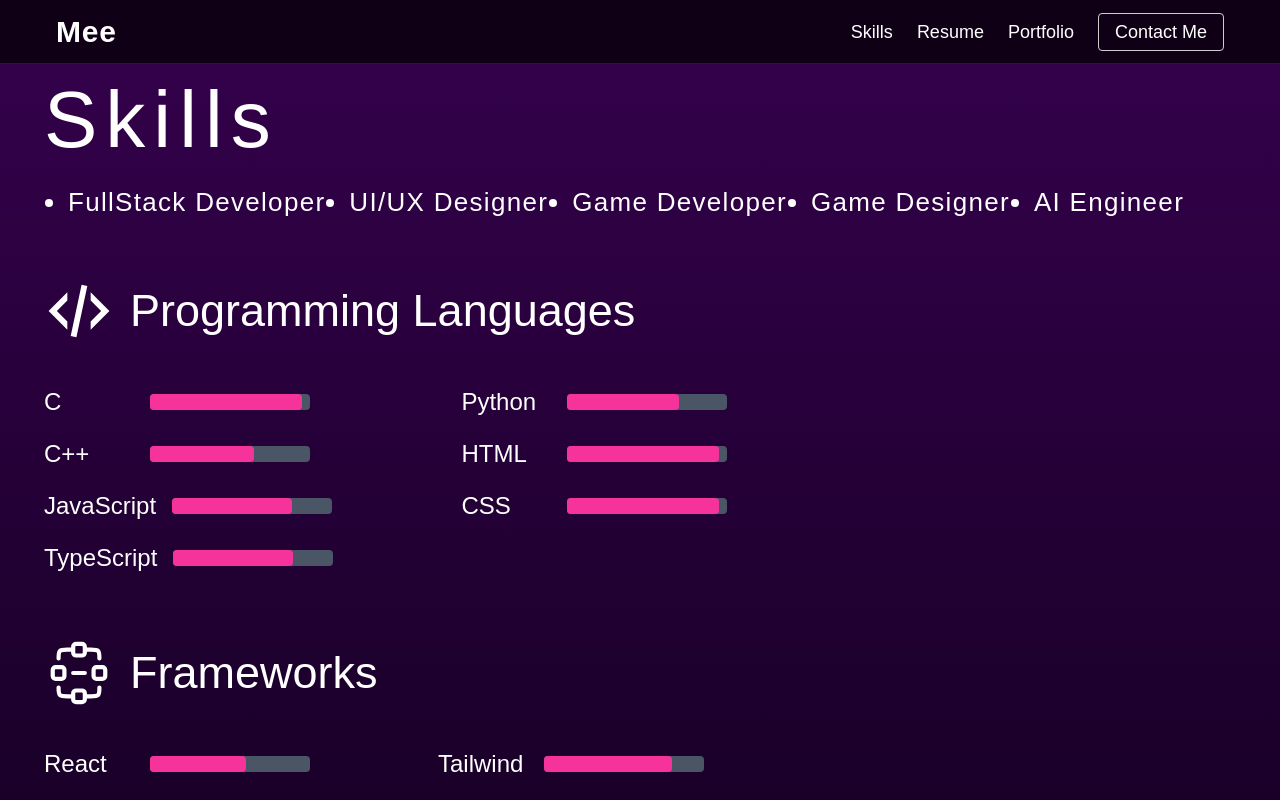
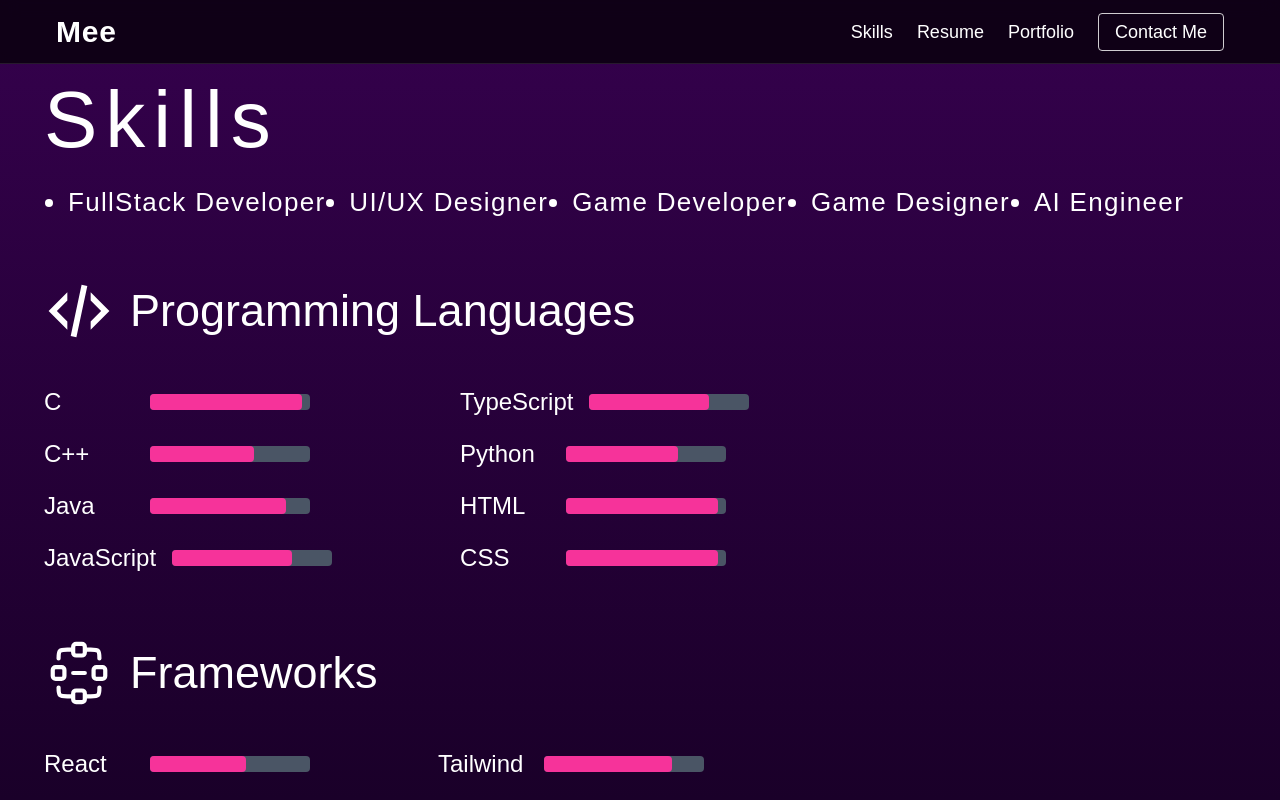
Before and after one commit to Cyberbee-pro/About-me, a Next.js app: page /Skills in a window 1280 px wide. Shown: the top 800 px of the page. Built offline with nearby package versions, Linux system fonts and the light colour scheme; a web font is replaced by a local one.

Commit message:
updated Skills.tsx(added Java)

```diff
--- a/app/Skills/page.tsx
+++ b/app/Skills/page.tsx
@@ -65,12 +65,13 @@ const Content = () => {
           items={[
             ["C", 95],
             ["C++", 65],
+            ["Java",85],
             ["JavaScript", 75],
-            ["TypeScript", 75],
           ]}
         />
         <SkillList
           items={[
+            ["TypeScript", 75],
             ["Python", 70],
             ["HTML", 95],
             ["CSS", 95],
```
